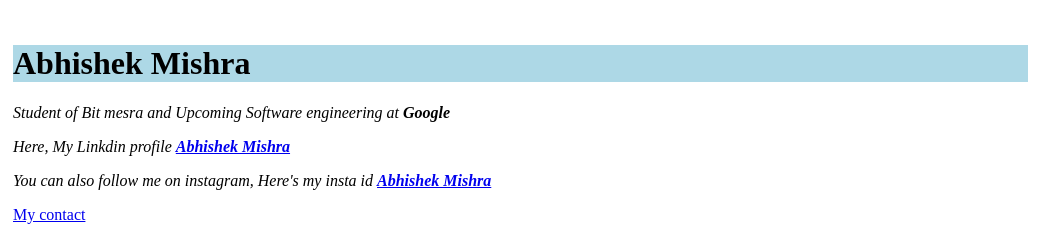
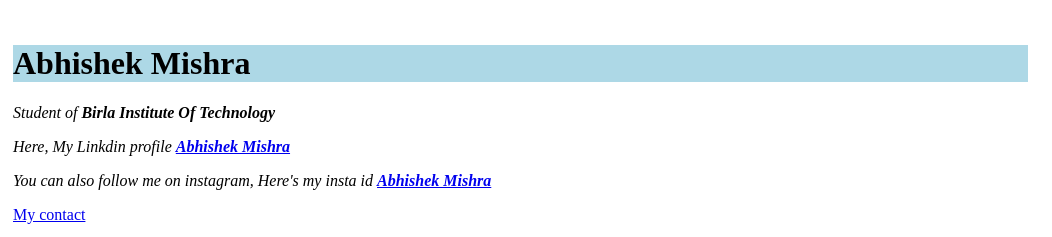
Before and after one commit to Ankur01817/cv, a plain HTML site: page index.html in a window 1280 px wide. Shown: the top 237 px of the page, 228-1280 px from the left. Drawn offline with Linux system fonts and the light colour scheme.

Commit message:
Update index.html

```diff
--- a/index.html
+++ b/index.html
@@ -15,7 +15,7 @@
       <td>
         <h1 style="background-color:LightBlue;">Abhishek Mishra</h1>
         <p>
-        <em>  Student of Bit mesra and Upcoming Software engineering at <strong>Google</strong>
+        <em>  Student of <strong>Birla Institute Of Technology</strong>
           </em>
         </p>
         <p>
```
